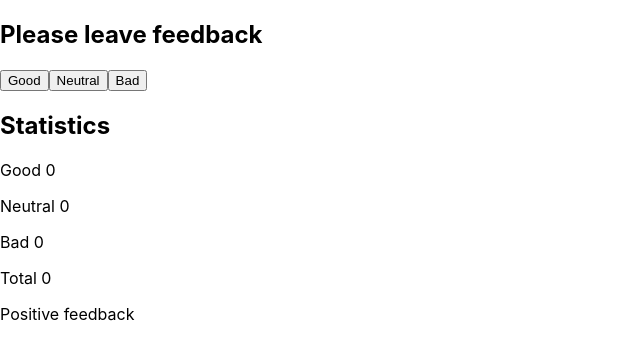
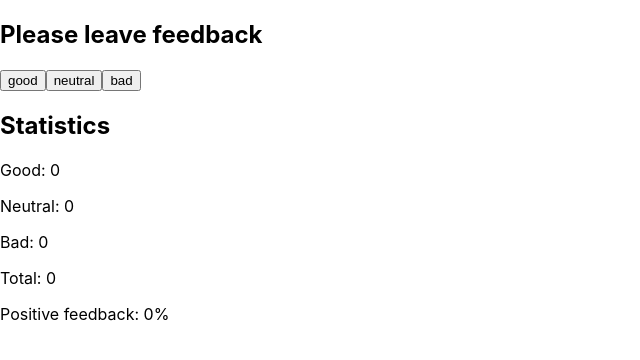
Before and after one commit to axeholder/goit-react-hw-02-feedback, a React (Create React App) app: page / in a window 1280 px wide. Shown: the top 360 px of the page, without its empty margins (0-640 px from the left). Built offline with nearby package versions, Linux system fonts and the light colour scheme.

Commit message:
Добавляет методы
Добавлены методы
без деления на компоненты, без стилизации

```diff
--- a/src/components/App.jsx
+++ b/src/components/App.jsx
@@ -1,9 +1,63 @@
-import { Feedback } from './Feedback/Feedback';
+import React from 'react';
 
-export const App = () => {
-  return (
-    <>
-      <Feedback></Feedback>
-    </>
-  );
-};
+export class App extends React.Component {
+  state = {
+    good: 0,
+    neutral: 0,
+    bad: 0,
+  };
+
+  increaseReaction = reaction => {
+    this.setState(prevState => {
+      return {
+        [reaction]: prevState[reaction] + 1,
+      };
+    });
+  };
+
+  countTotalFeedback = () => {
+    return Object.values(this.state).reduce(
+      (total, value) => (total += value),
+      0
+    );
+  };
+
+  countPositiveFeedbackPercentage = totalFeedback => {
+    return totalFeedback
+      ? Math.round((this.state.good / totalFeedback) * 100)
+      : 0;
+  };
+
+  render() {
+    return (
+      <div>
+        <h2>Please leave feedback</h2>
+        <div>
+          {Object.keys(this.state).map(value => {
+            return (
+              <button
+                key={value}
+                type="button"
+                onClick={() => this.increaseReaction(value)}
+              >
+                {value}
+              </button>
+            );
+          })}
+        </div>
+
+        <h2>Statistics</h2>
+        <div>
+          <p>Good: {this.state.good}</p>
+          <p>Neutral: {this.state.neutral}</p>
+          <p>Bad: {this.state.bad}</p>
+          <p>Total: {this.countTotalFeedback()}</p>
+          <p>
+            Positive feedback:{' '}
+            {this.countPositiveFeedbackPercentage(this.countTotalFeedback())}%
+          </p>
+        </div>
+      </div>
+    );
+  }
+}
--- a/src/components/Feedback/Feedback.jsx
+++ /dev/null
@@ -1,54 +0,0 @@
-import React from 'react';
-
-export class Feedback extends React.Component {
-  state = {
-    good: 0,
-    neutral: 0,
-    bad: 0,
-  };
-
-  increaseGood = () => {
-    this.setState(prevState => {
-      return {
-        good: prevState.good + 1,
-      };
-    });
-  };
-
-  increaseNeutral = () => {
-    this.setState(prevState => {
-      return {
-        neutral: prevState.neutral + 1,
-      };
-    });
-  };
-
-  increaseBad = () => {
-    this.setState(prevState => {
-      return {
-        bad: prevState.bad + 1,
-      };
-    });
-  };
-
-  render() {
-    return (
-      <div>
-        <h2>Please leave feedback</h2>
-        <div>
-          <button onClick={this.increaseGood}>Good</button>
-          <button onClick={this.increaseNeutral}>Neutral</button>
-          <button onClick={this.increaseBad}>Bad</button>
-        </div>
-        <h2>Statistics</h2>
-        <div>
-          <p>Good {this.state.good}</p>
-          <p>Neutral {this.state.neutral}</p>
-          <p>Bad {this.state.bad}</p>
-          <p>Total {this.state.good + this.state.neutral + this.state.bad}</p>
-          <p>Positive feedback{}</p>
-        </div>
-      </div>
-    );
-  }
-}
```
